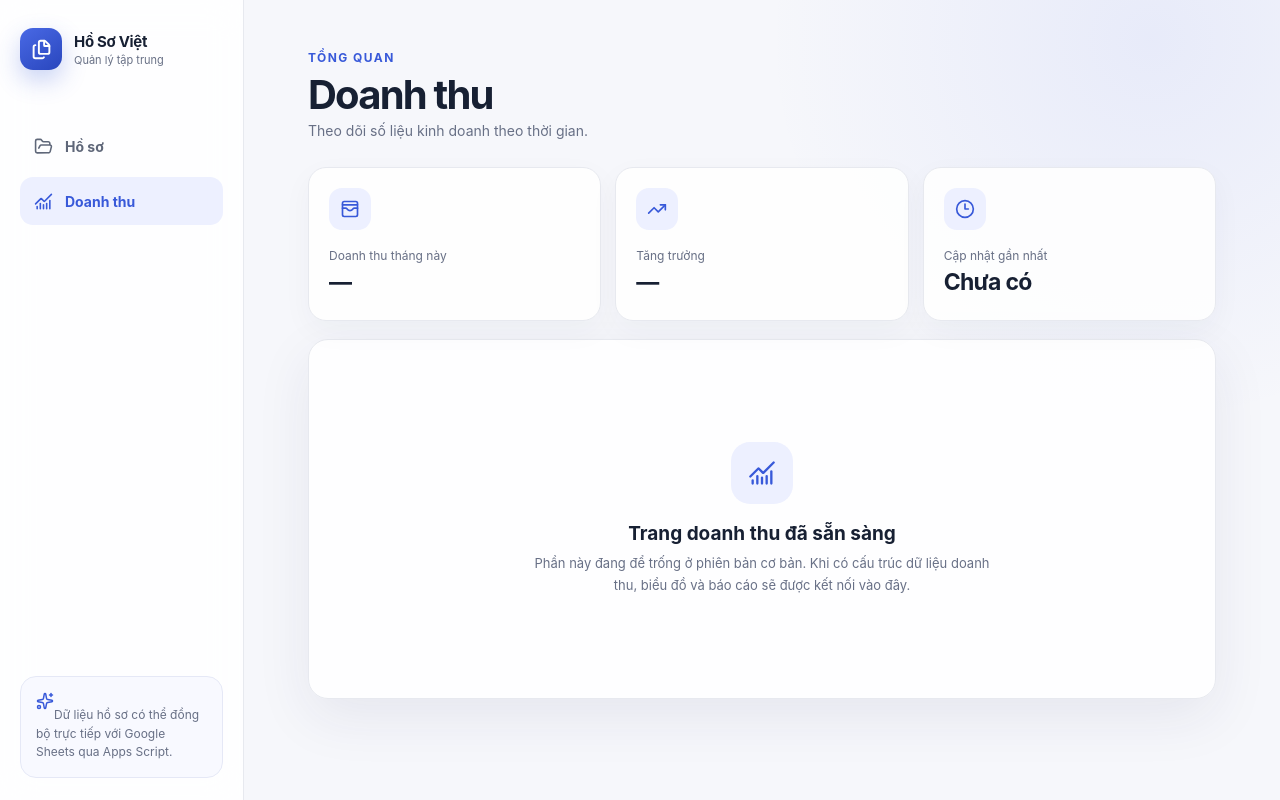
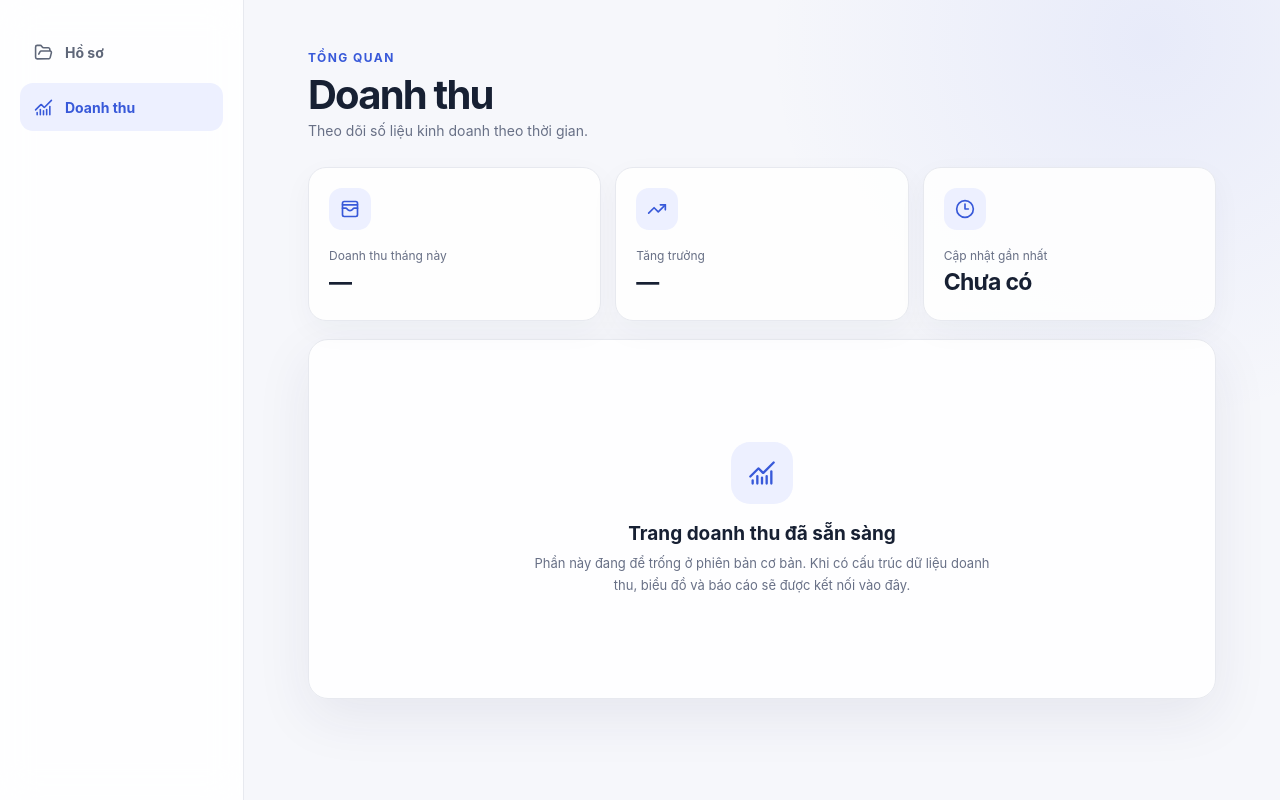
Before and after one commit to qlhs-ntd/qlhs-ntd.github.io, a Next.js app: page /doanh-thu in a window 1280 px wide. Built offline with nearby package versions, Linux system fonts and the light colour scheme.

Commit message:
Simplify sidebar navigation

```diff
--- a/app/components/AppShell.tsx
+++ b/app/components/AppShell.tsx
@@ -2,7 +2,7 @@
 
 import Link from "next/link";
 import { usePathname } from "next/navigation";
-import { ChartNoAxesCombined, Files, FolderOpen, Sparkles } from "lucide-react";
+import { ChartNoAxesCombined, FolderOpen } from "lucide-react";
 import type { ReactNode } from "react";
 import styled from "styled-components";
 
@@ -28,61 +28,20 @@ const Sidebar = styled.aside`
     height: 76px;
     flex-direction: row;
     align-items: center;
-    justify-content: space-between;
+    justify-content: center;
     border-right: 0;
     border-bottom: 1px solid var(--line);
     padding: 13px 18px;
   }
 `;
 
-const Brand = styled(Link)`
-  display: flex;
-  align-items: center;
-  gap: 12px;
-  color: var(--ink);
-  text-decoration: none;
-`;
-
-const BrandMark = styled.span`
-  display: grid;
-  width: 42px;
-  height: 42px;
-  place-items: center;
-  border-radius: 13px;
-  background: linear-gradient(145deg, #4969e5, #2946bd);
-  color: white;
-  box-shadow: 0 10px 24px rgba(56, 89, 217, 0.28);
-`;
-
-const BrandText = styled.span`
-  display: grid;
-  gap: 2px;
-
-  strong {
-    font-size: 15px;
-    letter-spacing: -0.02em;
-  }
-
-  small {
-    color: var(--muted);
-    font-size: 11px;
-  }
-
-  @media (max-width: 520px) {
-    small {
-      display: none;
-    }
-  }
-`;
-
 const Navigation = styled.nav`
   display: grid;
   gap: 7px;
-  margin-top: 52px;
 
   @media (max-width: 860px) {
     display: flex;
-    margin-top: 0;
+    justify-content: center;
   }
 `;
 
@@ -115,26 +74,6 @@ const NavItem = styled(Link)<{ $active: boolean }>`
   }
 `;
 
-const SidebarNote = styled.div`
-  margin-top: auto;
-  border: 1px solid #e5e8f6;
-  border-radius: 16px;
-  background: #f8f9ff;
-  padding: 15px;
-  color: var(--muted);
-  font-size: 12px;
-  line-height: 1.55;
-
-  svg {
-    margin-bottom: 9px;
-    color: var(--primary);
-  }
-
-  @media (max-width: 860px) {
-    display: none;
-  }
-`;
-
 const Main = styled.main`
   min-height: 100vh;
   margin-left: 244px;
@@ -161,16 +100,6 @@ export function AppShell({ children }: { children: ReactNode }) {
   return (
     <Shell>
       <Sidebar>
-        <Brand href="/" aria-label="Về trang danh sách hồ sơ">
-          <BrandMark>
-            <Files size={21} strokeWidth={2.2} />
-          </BrandMark>
-          <BrandText>
-            <strong>Hồ Sơ Việt</strong>
-            <small>Quản lý tập trung</small>
-          </BrandText>
-        </Brand>
-
         <Navigation aria-label="Điều hướng chính">
           <NavItem href="/" $active={pathname === "/"} aria-current={pathname === "/" ? "page" : undefined}>
             <FolderOpen size={19} />
@@ -185,11 +114,6 @@ export function AppShell({ children }: { children: ReactNode }) {
             <span>Doanh thu</span>
           </NavItem>
         </Navigation>
-
-        <SidebarNote>
-          <Sparkles size={18} />
-          Dữ liệu hồ sơ có thể đồng bộ trực tiếp với Google Sheets qua Apps Script.
-        </SidebarNote>
       </Sidebar>
 
       <Main>
```
